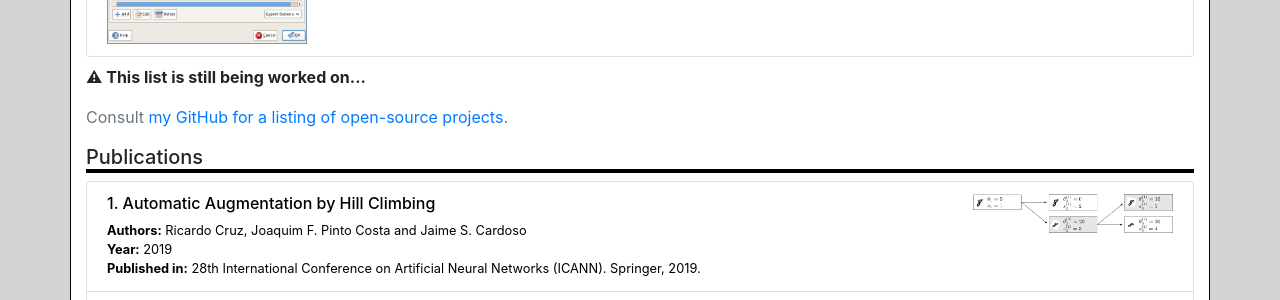
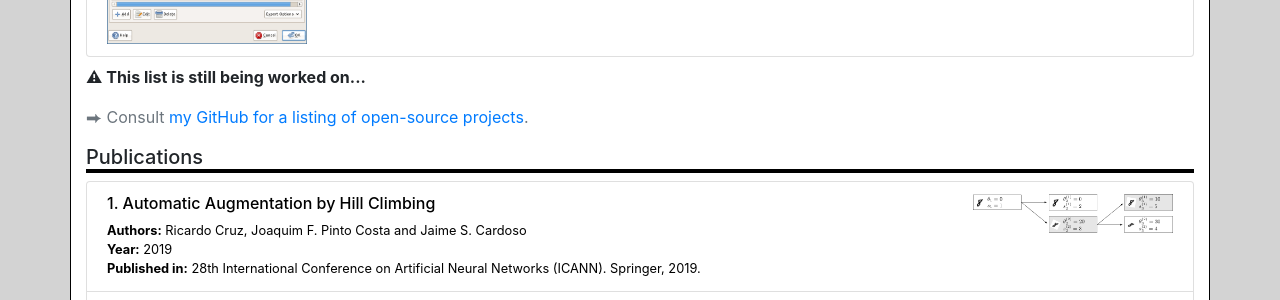
Before and after one commit to rpmcruz/rpmcruz.github.io, a Jekyll site: the page built from cv.html, in a window 1280 px wide and 900 px high, scrolled down 1238 px. Shown: the part 153-453 px from the top of the window. Built offline with Jekyll 4.4.1, drawn with Linux system fonts in a browser that asks for light colours.

Commit message:
Arrow in consult for more info...

```diff
--- a/aux/cv/template.html
+++ b/aux/cv/template.html
@@ -31,7 +31,7 @@ active: cv
 
 <p class="mt-2"><b>&#x26A0; This list is still being worked on...</b></p>
 
-<p class="mt-2 text-muted">Consult <a href="https://github.com/rpmcruz?tab=repositories">my GitHub for a listing of open-source projects</a>.</p>
+<p class="mt-2 text-muted">&#x2b95; Consult <a href="https://github.com/rpmcruz?tab=repositories">my GitHub for a listing of open-source projects</a>.</p>
 
 <h5 class="cv">Publications</h5>
 <div class="list-group">
--- a/cv.html
+++ b/cv.html
@@ -45,7 +45,7 @@ active: cv
 
 <p class="mt-2"><b>&#x26A0; This list is still being worked on...</b></p>
 
-<p class="mt-2 text-muted">Consult <a href="https://github.com/rpmcruz?tab=repositories">my GitHub for a listing of open-source projects</a>.</p>
+<p class="mt-2 text-muted">&#x2b95; Consult <a href="https://github.com/rpmcruz?tab=repositories">my GitHub for a listing of open-source projects</a>.</p>
 
 <h5 class="cv">Publications</h5>
 <div class="list-group">
```
